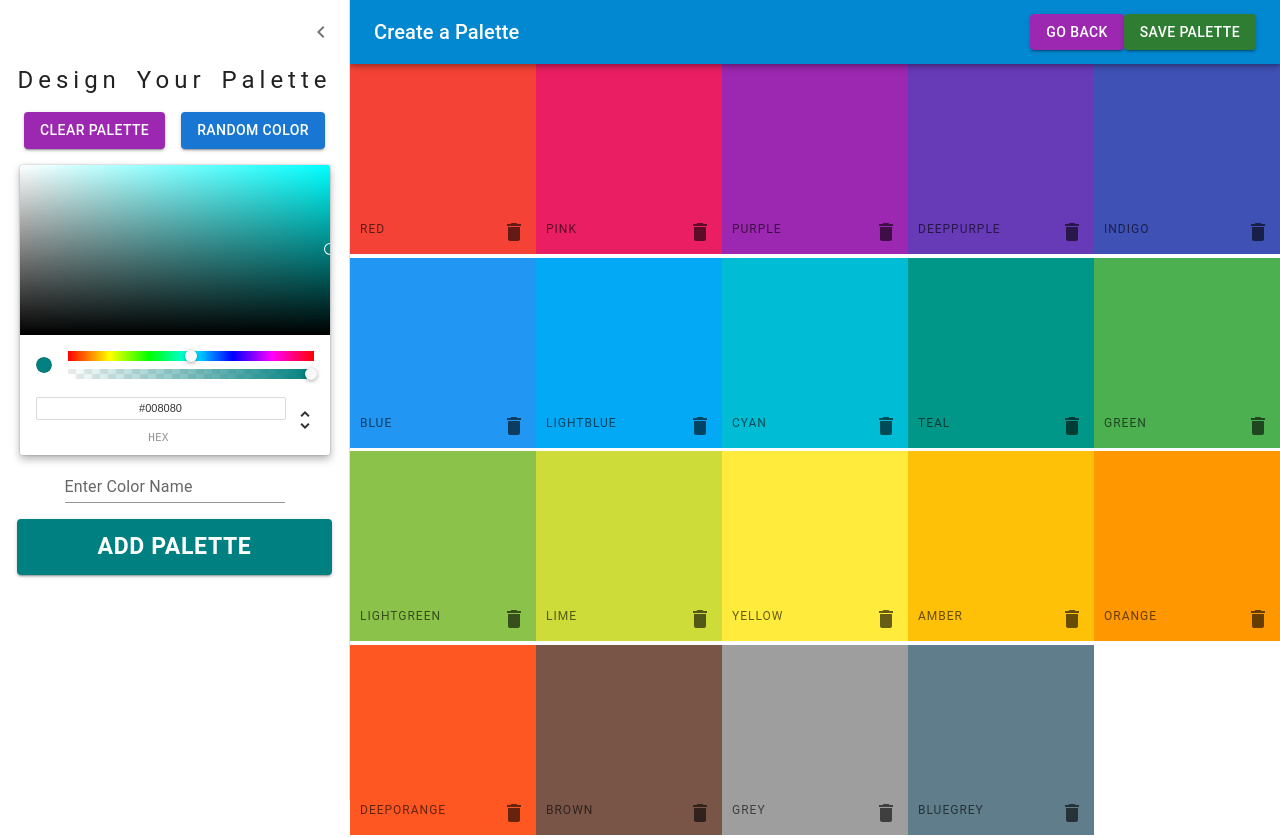
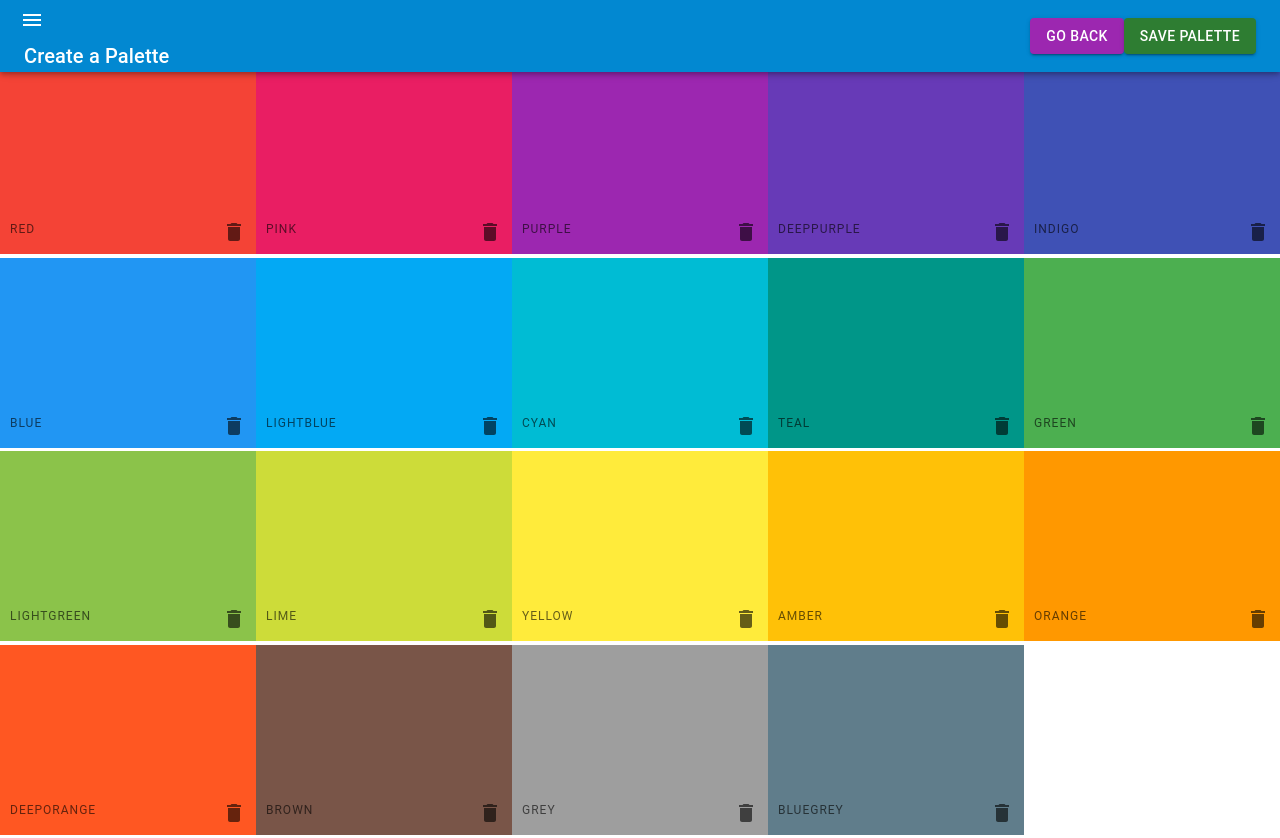
Before and after one commit to Maheen16/Color-App, a React (Create React App) app: page /palette/newpalette in a window 1280 px wide. Both pictures are taken after a click on the button 321 px from the left and 32 px from the top of the page. Built offline with nearby package versions, Linux system fonts and the light colour scheme.

Commit message:
drawer open close set

```diff
--- a/src/Components/NewPaletteForm.js
+++ b/src/Components/NewPaletteForm.js
@@ -1,10 +1,6 @@
 import React, { Component } from "react";
 import { styled } from "@mui/material/styles";
-import Box from "@mui/material/Box";
-import Drawer from "@mui/material/Drawer";
-import Typography from "@mui/material/Typography";
-import IconButton from "@mui/material/IconButton";
-import { Button } from "@mui/material";
+import { Box, Drawer, Typography, IconButton, Button } from "@mui/material";
 import ChevronLeftIcon from "@mui/icons-material/ChevronLeft";
 import DraggableColorList from "./DraggableColorList";
 import { arrayMove } from "react-sortable-hoc";
@@ -12,7 +8,6 @@ import PaletteFormNav from "./PaletteFormNav";
 import ColorPickerForm from "./ColorPickerForm";
 
 const drawerWidth = 350;
-
 class NewPaletteForm extends Component {
   constructor(props) {
     super(props);
@@ -27,6 +22,13 @@ class NewPaletteForm extends Component {
     };
     this.deleteColor = this.deleteColor.bind(this);
   }
+  handleDrawerOpen = () => {
+    this.setState({ open: true });
+  };
+
+  handleDrawerClose = () => {
+    this.setState({ open: false });
+  };
 
   clearPalette = () => {
     this.setState({ newColors: [], isPaletteFull: false });
@@ -190,6 +192,7 @@ class NewPaletteForm extends Component {
         <PaletteFormNav
           savePalette={this.savePalette}
           drawerWidth={drawerWidth}
+          handleDrawerOpen={this.handleDrawerOpen}
           open={open}
         />
 
--- a/src/Components/PaletteFormNav.js
+++ b/src/Components/PaletteFormNav.js
@@ -16,16 +16,9 @@ class PaletteFormNav extends Component {
     super(props);
     this.state = {};
   }
-  handleDrawerOpen = () => {
-    this.setState({ open: true });
-  };
-
-  handleDrawerClose = () => {
-    this.setState({ open: false });
-  };
 
   render() {
-    const { savePalette, drawerWidth, open } = this.props;
+    const { savePalette, drawerWidth, open, handleDrawerOpen } = this.props;
     const {} = this.state;
     const AppBar = styled(MuiAppBar, {
       shouldForwardProp: (prop) => prop !== "open",
@@ -57,7 +50,7 @@ class PaletteFormNav extends Component {
               <IconButton
                 color="inherit"
                 aria-label="open drawer"
-                onClick={this.handleDrawerOpen}
+                onClick={handleDrawerOpen}
                 edge="start"
                 sx={{ mr: 2, ...(open && { display: "none" }) }}
               >
```
